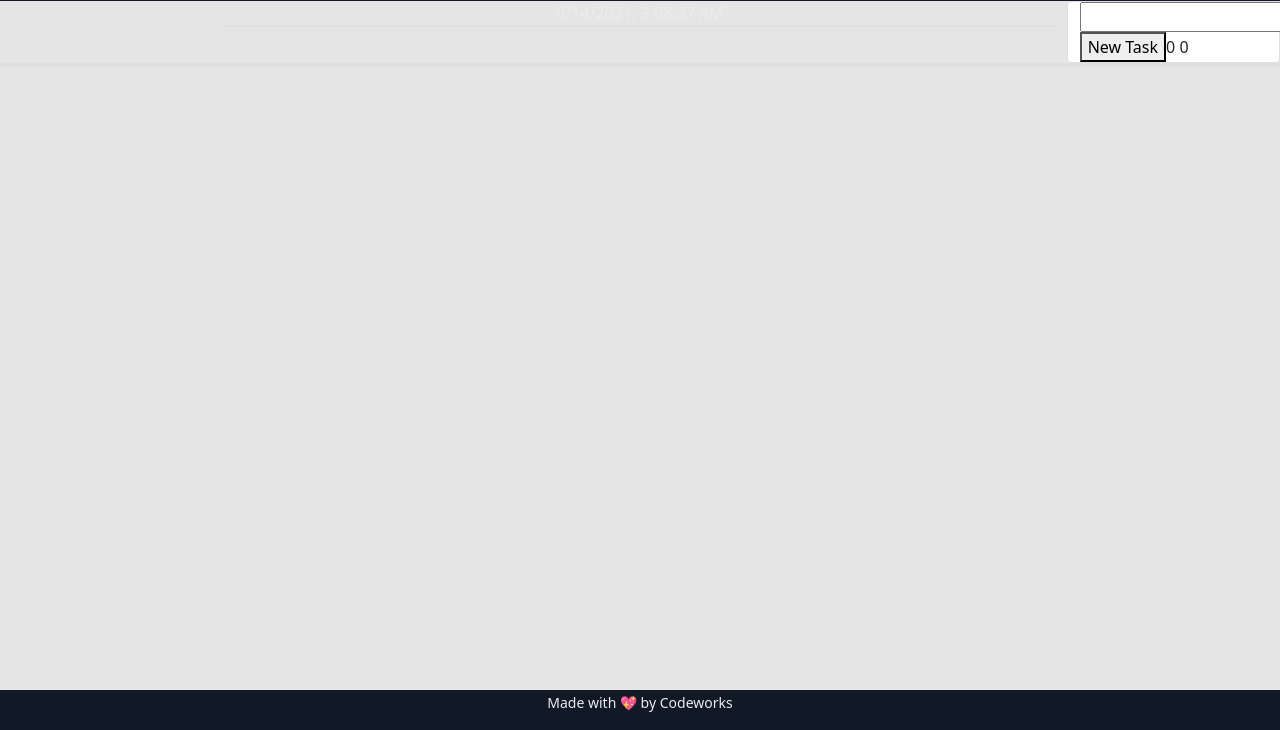
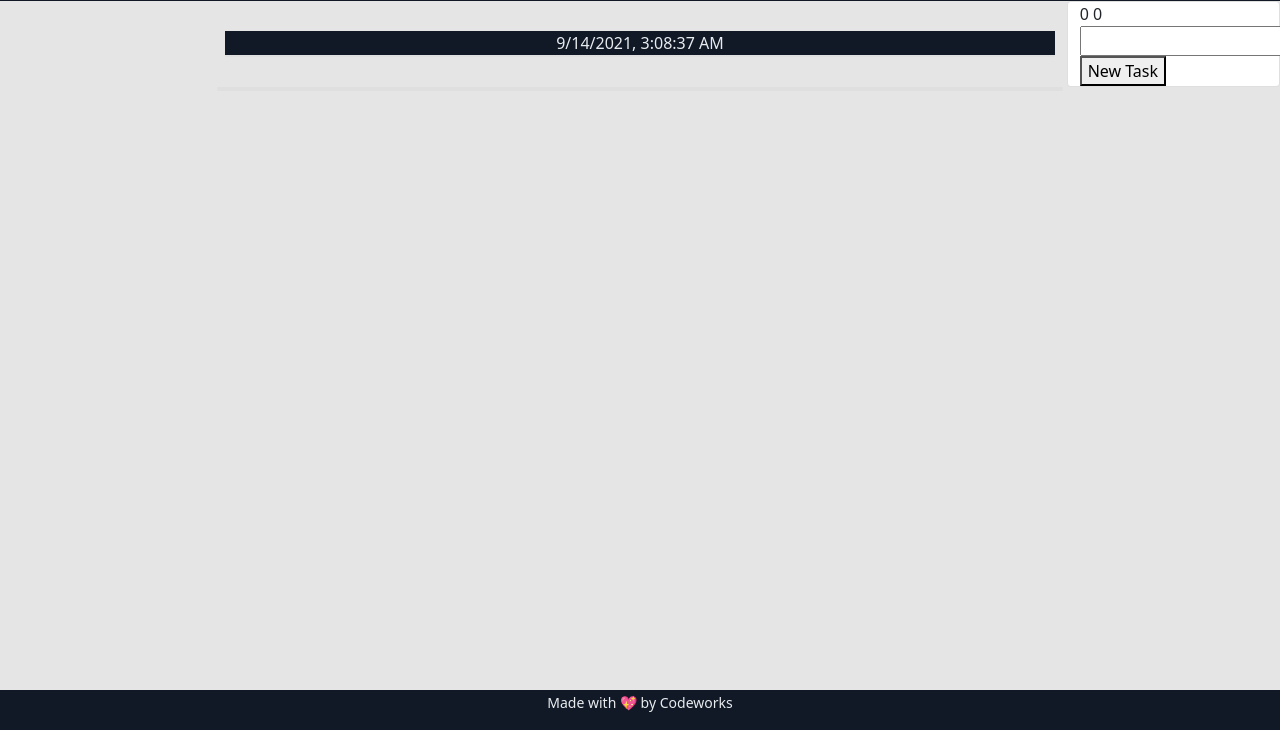
Before and after one commit to HefnerLance/Inspire, a website with bundled scripts: page index.html in a window 1280 px wide. Shown: the part 70-800 px from the top of the page. Built offline with nearby package versions, Linux system fonts and the light colour scheme; no server answers.

Commit message:
final commit'

```diff
--- a/app/Controllers/ToDoController.js
+++ b/app/Controllers/ToDoController.js
@@ -8,7 +8,7 @@ let template=''
 ProxyState.toDo.forEach(t => template += t.Template)
 document.getElementById('todo').innerHTML= template
 let count =ProxyState.toDo.filter(c=> c.completed);
-document.getElementById('count').innerHTML=`${count.length} of ${ProxyState.toDo.length}`
+document.getElementById('count').innerHTML=` completed:${count.length} of ${ProxyState.toDo.length}`
 
 }
 // function _drawcount() {
--- a/app/Services/ToDoService.js
+++ b/app/Services/ToDoService.js
@@ -29,7 +29,7 @@ class ToDoService{
 
         let res= await toDoApi.get("")
         console.log("todo", res)
-        debugger
+
         ProxyState.toDo = res.data.map(t => new ToDo(t))
         console.log( "later",ProxyState.toDo);
         ProxyState.count= ProxyState.toDo.length
--- a/index.html
+++ b/index.html
@@ -26,13 +26,13 @@
   </header>
   <main>
     <div class="container-fluid ">
-      <div class="row d-flex justify-content-center">
+      <div class="row d-flex justify-content-center align-items-center">
         <div class="col-lg-2">
 
         </div>
-        <div class="col-8" >
+        <div class="col-lg-8" >
           <div id= "mainCard " class="justify-content-center">
-            <div class="text-center text-light" id="time"></div>
+            <div class="text-center text-light bg-dark" id="time"></div>
             <!-- the card with time and weather location goes in here -->
             <div class="card justify-content-center" id="weather" >
 
@@ -41,10 +41,11 @@
           </div>
 
         </div>
-        <div class="col-2 d-flex card" >
-          <form name="name" id="name" onsubmit="app.toDoController.addToDo()">
+        <div class="col-lg-2 d-flex card m-auto" >
+          <span id="count">0 <span id="counted">0 </span> </span>
+          <form name="name" id="name" onsubmit="app.toDoController.addToDo()" required="true">
           <input type="text" id="name" name="name">
-          <button type= "submit">New Task</button><span id="count">0 <span id="counted">0 </span> </span>
+          <button type= "submit">New Task</button>
         </form>
 
           <div id="todo"></div>
@@ -55,12 +56,13 @@
         </div>
       </div>
       <div class="row">
-        <div class="col-lg-12">
-          <div class="card hover" id="quotes" onmouseover="">
+        <div class="col-lg-2"></div>
+        <div class="col-lg-8">
+          <div class="card hover text-center" id="quotes" onmouseover="">
 
           </div>
-          <div class="card hide" id="author">
-
+          <div class="card hide text-center" id="author">
+            <div class="col-lg-2"></div>
           </div>
         </div>
       </div>
```
